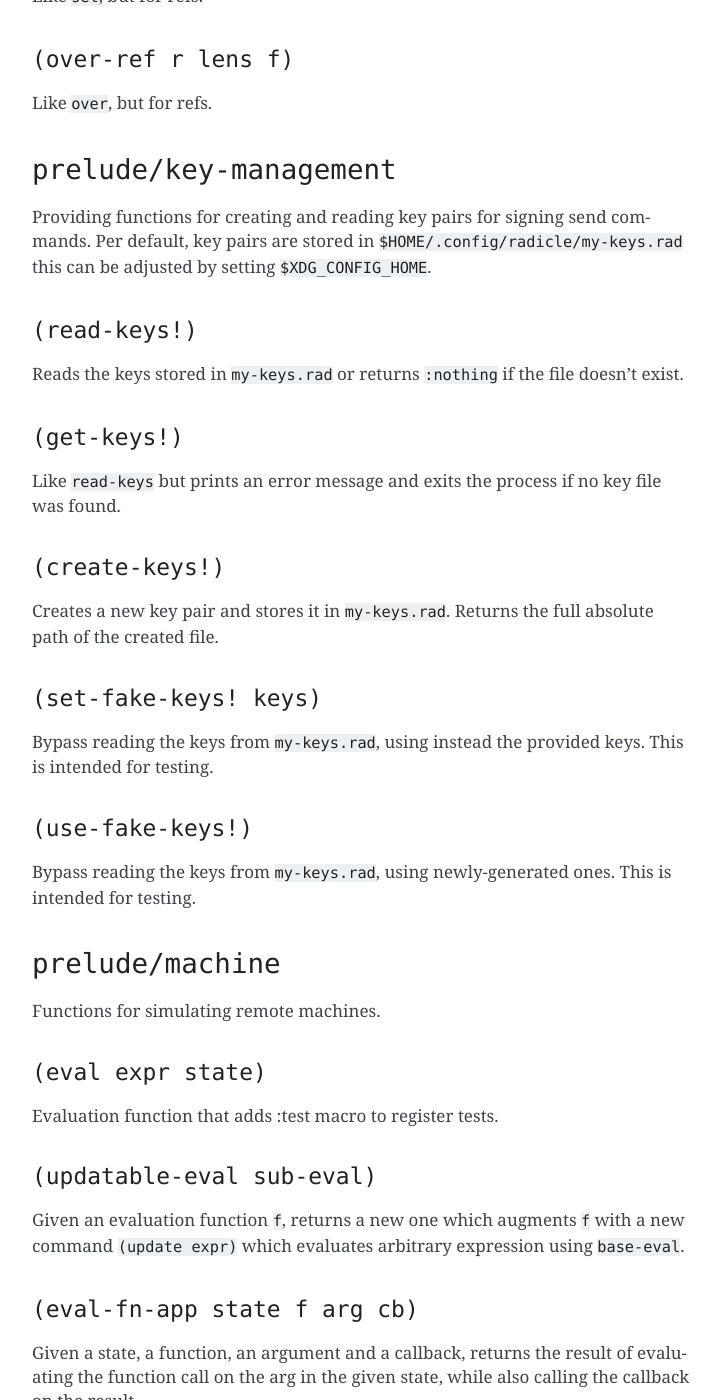
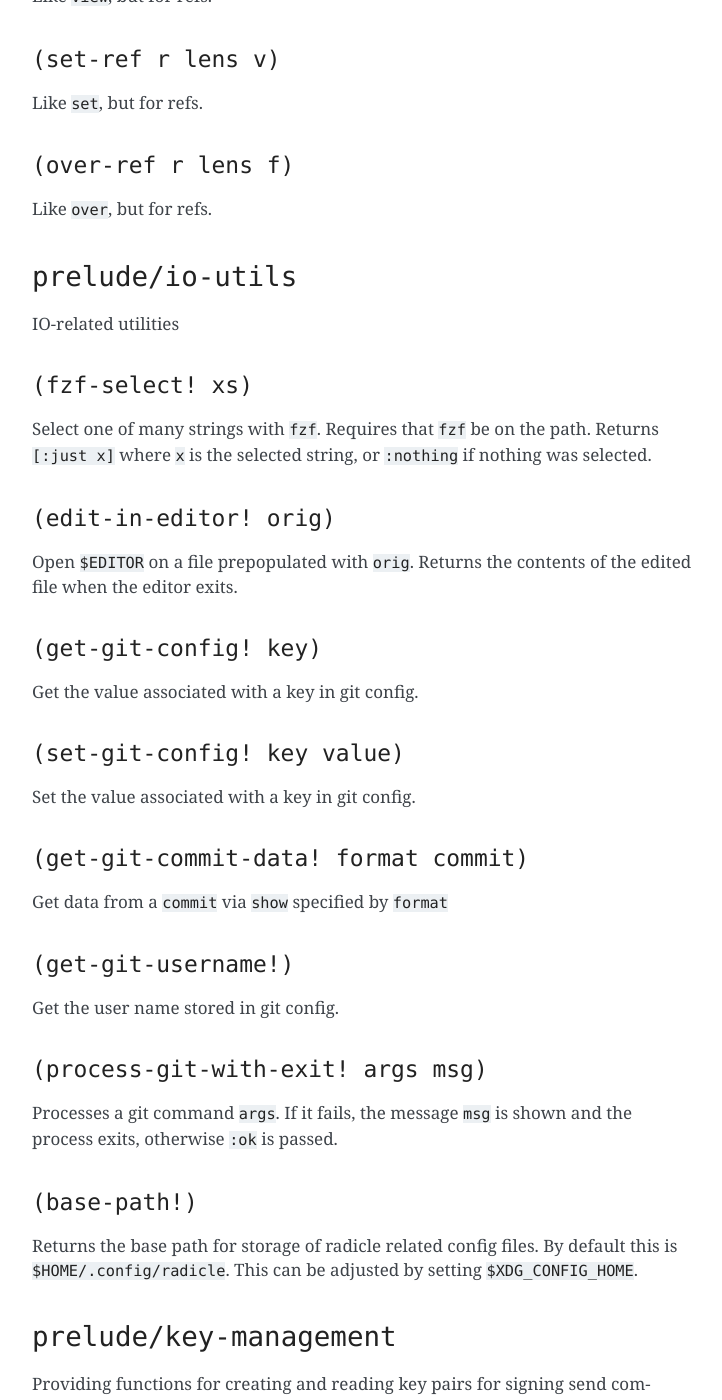
Before and after one commit to radicle-dev/radicle-alpha, a Sphinx documentation site: the page built from docs/source/reference.rst, in a window 1280 px wide and 1400 px high, scrolled down 27446 px. Shown: the whole window, without its empty margins (388-1110 px from the left). Built offline with Sphinx 7.4.7, drawn with Linux system fonts in a browser that asks for light colours; pages that are not in the unit, such as notebooks, are missing from menus; some of the changed text lies outside the part shown.

Commit message:
Add `io-utils` to reference document.

```diff
--- a/docs/source/reference.rst
+++ b/docs/source/reference.rst
@@ -663,6 +663,11 @@ Reads a radicle value from a string.
 
 Reads many radicle values from a string.
 
+``(<= x y)``
+~~~~~~~~~~~~
+
+Test if ``x`` is less than or equal to ``y``.
+
 ``prelude/patterns``
 --------------------
 
@@ -1312,6 +1317,57 @@ Like ``set``, but for refs.
 
 Like ``over``, but for refs.
 
+``prelude/io-utils``
+--------------------
+
+IO-related utilities
+
+``(fzf-select! xs)``
+~~~~~~~~~~~~~~~~~~~~
+
+Select one of many strings with ``fzf``. Requires that ``fzf`` be on the
+path. Returns ``[:just x]`` where ``x`` is the selected string, or
+``:nothing`` if nothing was selected.
+
+``(edit-in-editor! orig)``
+~~~~~~~~~~~~~~~~~~~~~~~~~~
+
+Open ``$EDITOR`` on a file prepopulated with ``orig``. Returns the
+contents of the edited file when the editor exits.
+
+``(get-git-config! key)``
+~~~~~~~~~~~~~~~~~~~~~~~~~
+
+Get the value associated with a key in git config.
+
+``(set-git-config! key value)``
+~~~~~~~~~~~~~~~~~~~~~~~~~~~~~~~
+
+Set the value associated with a key in git config.
+
+``(get-git-commit-data! format commit)``
+~~~~~~~~~~~~~~~~~~~~~~~~~~~~~~~~~~~~~~~~
+
+Get data from a ``commit`` via ``show`` specified by ``format``
+
+``(get-git-username!)``
+~~~~~~~~~~~~~~~~~~~~~~~
+
+Get the user name stored in git config.
+
+``(process-git-with-exit! args msg)``
+~~~~~~~~~~~~~~~~~~~~~~~~~~~~~~~~~~~~~
+
+Processes a git command ``args``. If it fails, the message ``msg`` is
+shown and the process exits, otherwise ``:ok`` is passed.
+
+``(base-path!)``
+~~~~~~~~~~~~~~~~
+
+Returns the base path for storage of radicle related config files. By
+default this is ``$HOME/.config/radicle``. This can be adjusted by
+setting ``$XDG_CONFIG_HOME``.
+
 ``prelude/key-management``
 --------------------------
 
--- a/reference-doc.yaml
+++ b/reference-doc.yaml
@@ -145,6 +145,7 @@ modules:
 - prelude/set
 - prelude/ref
 - prelude/lens
+- prelude/io-utils
 - prelude/key-management
 - prelude/machine
 - prelude/state-machine
```
